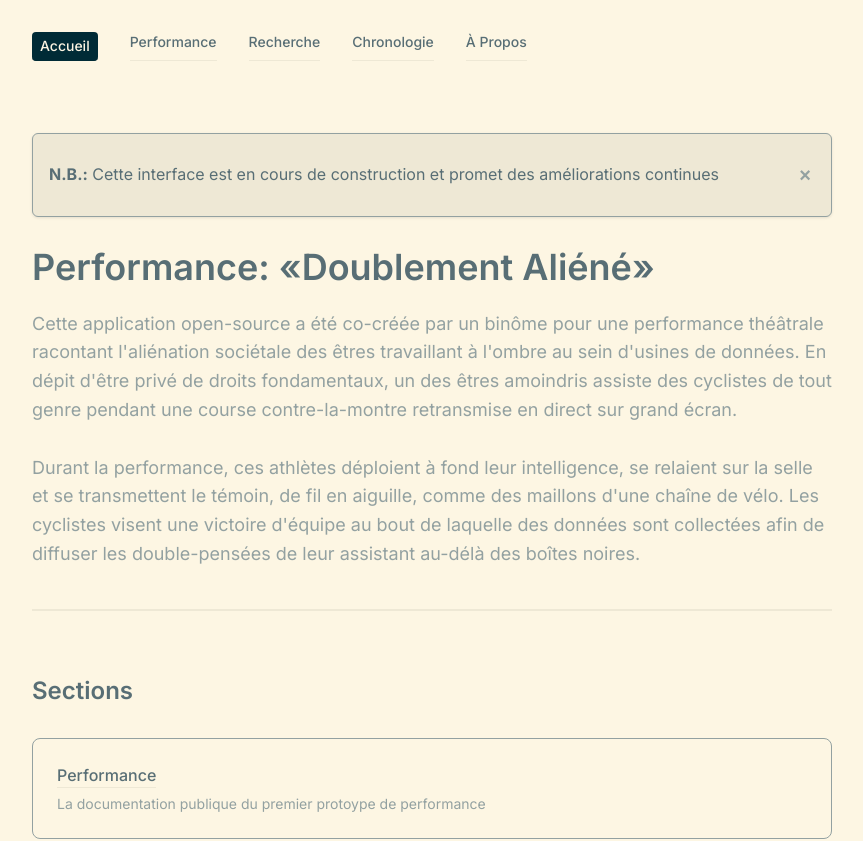
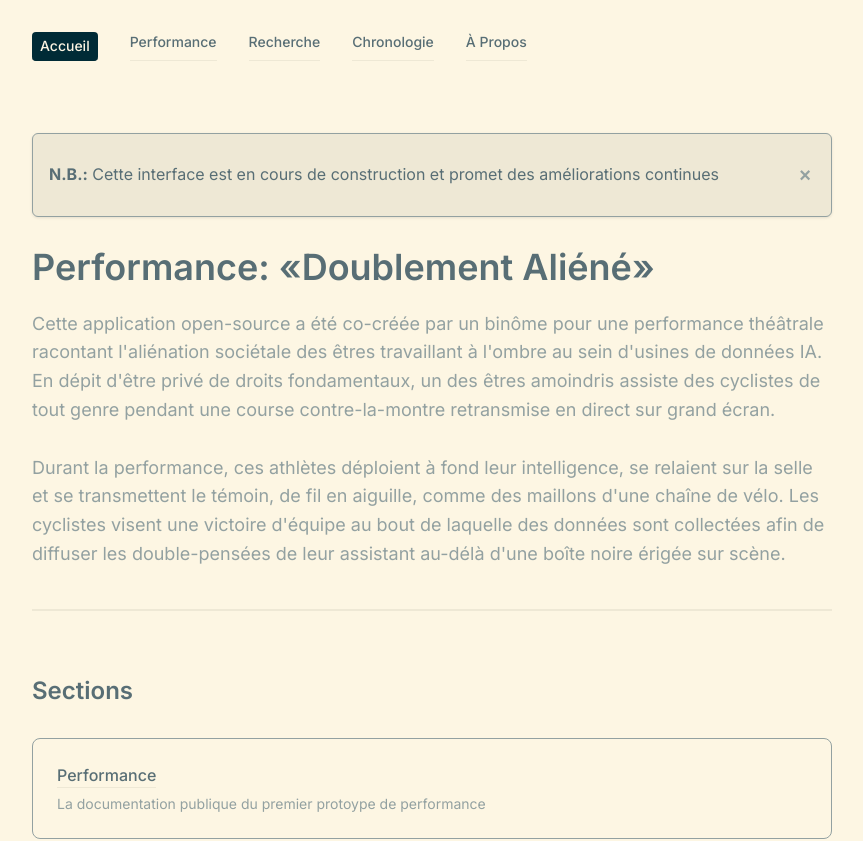
Before and after one commit to daqhris/DoublementAliene, a Next.js app: page / in a window 1280 px wide. Shown: the top 841 px of the page, without its empty margins (208-1071 px from the left). Built offline with nearby package versions, Linux system fonts and the light colour scheme; no server answers.

Commit message:
texts changes

```diff
--- a/app/page.tsx
+++ b/app/page.tsx
@@ -18,10 +18,10 @@ export default function HomePage() {
             Performance: «Doublement Aliéné»
           </h1>
           <p className="theater-subtitle">
-            Cette application open-source a été co-créée par un binôme pour une performance théâtrale racontant l&apos;aliénation sociétale des êtres travaillant à l&apos;ombre au sein d&apos;usines de données.
+            Cette application open-source a été co-créée par un binôme pour une performance théâtrale racontant l&apos;aliénation sociétale des êtres travaillant à l&apos;ombre au sein d&apos;usines de données IA.
             En dépit d&apos;être privé de droits fondamentaux, un des êtres amoindris assiste des cyclistes de tout genre pendant une course contre-la-montre retransmise en direct sur grand écran.<br/><br/>
             Durant la performance, ces athlètes déploient à fond leur intelligence, se relaient sur la selle et se transmettent le témoin, de fil en aiguille, comme des maillons d&apos;une chaîne de vélo.
-            Les cyclistes visent une victoire d&apos;équipe au bout de laquelle des données sont collectées afin de diffuser les double-pensées de leur assistant au-délà des boîtes noires.
+            Les cyclistes visent une victoire d&apos;équipe au bout de laquelle des données sont collectées afin de diffuser les double-pensées de leur assistant au-délà d&apos;une boîte noire érigée sur scène.
           </p>
         </div>
       </section>
```
